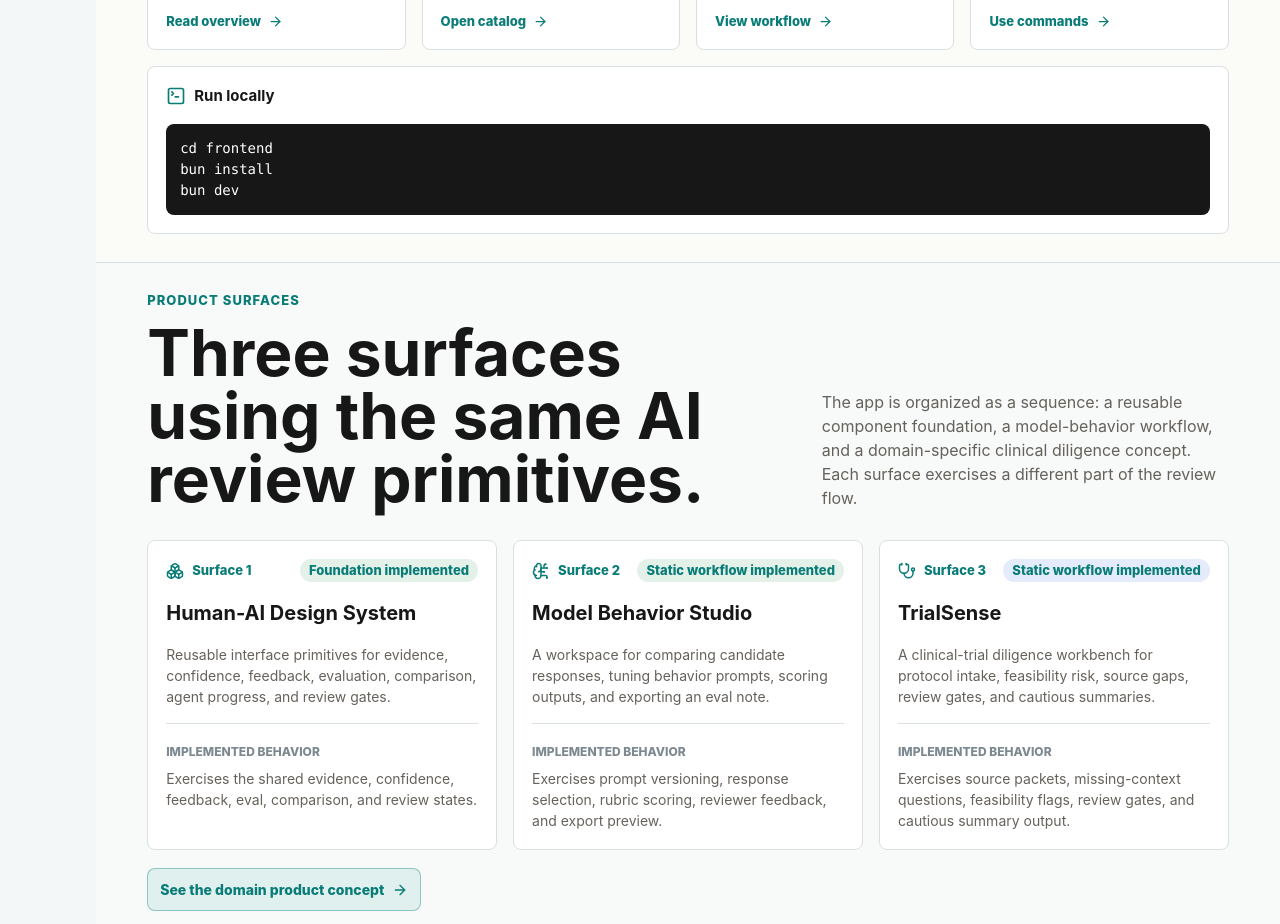
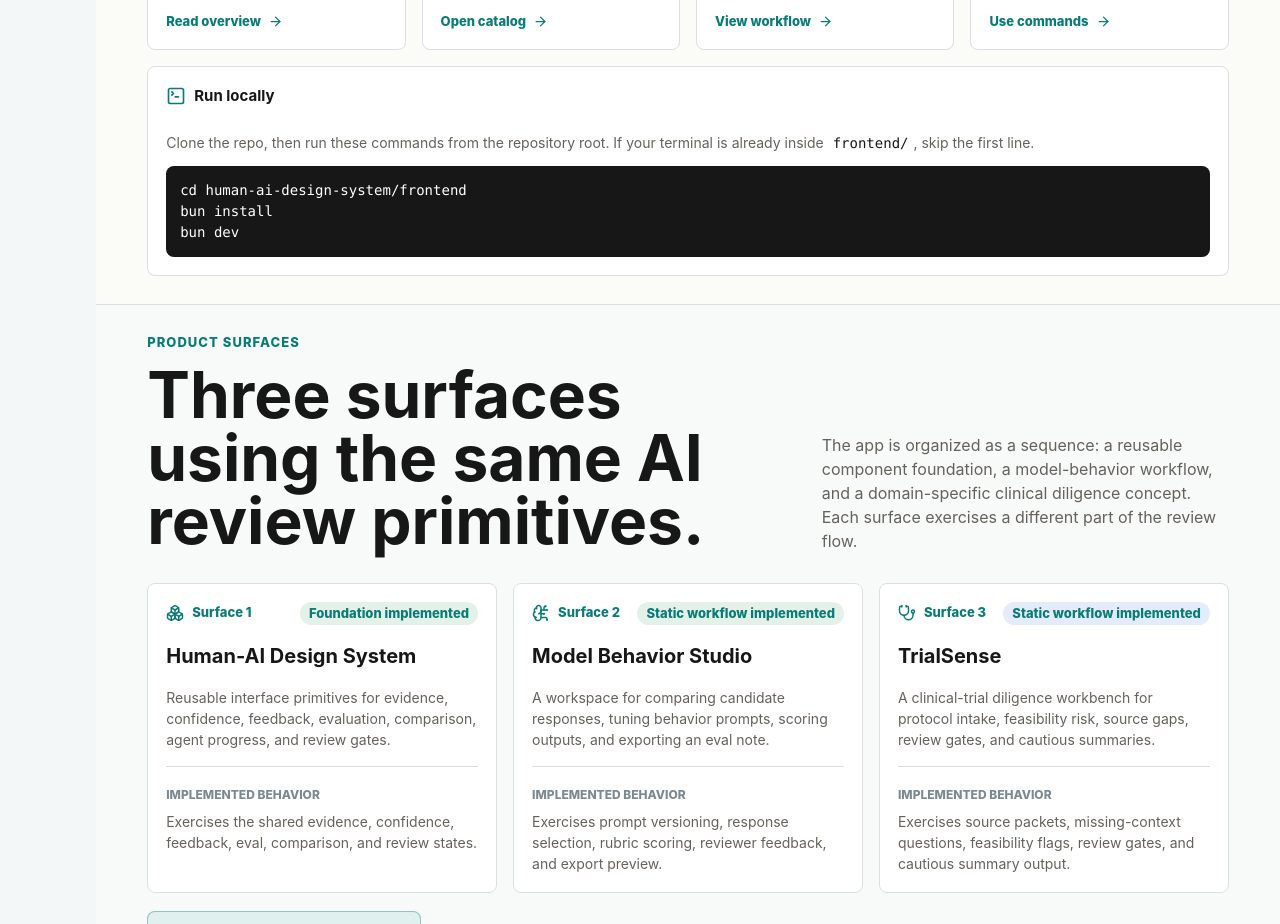
Before and after one commit to katalinawinemixer/human-ai-design-system, a React (Vite) app in the folder frontend/: page / in a window 1280 px wide. Shown: the part 1320-2244 px from the top of the page. Built offline with nearby package versions, Linux system fonts and the light colour scheme.

Commit message:
Clarify frontend local run commands

```diff
--- a/frontend/src/App.css
+++ b/frontend/src/App.css
@@ -381,6 +381,7 @@
 
 .start-card p,
 .run-locally-panel pre,
+.run-locally-note,
 .catalog-card p,
 .state-pattern-card p,
 .motion-principles p,
@@ -390,8 +391,22 @@
 }
 
 .start-card p,
+.run-locally-note,
 .resource-card p {
   margin-top: 8px;
+}
+
+.run-locally-note {
+  margin-bottom: 12px;
+  line-height: 1.6;
+}
+
+.run-locally-note code {
+  border-radius: 6px;
+  padding: 2px 5px;
+  background: var(--cream);
+  color: var(--ink);
+  font-family: ui-monospace, SFMono-Regular, Menlo, Monaco, Consolas, monospace;
 }
 
 .start-card > span {
--- a/frontend/src/sections/GetStartedSection.tsx
+++ b/frontend/src/sections/GetStartedSection.tsx
@@ -31,7 +31,11 @@
           <TerminalSquare size={20} />
           <h3>Run locally</h3>
         </div>
-        <pre>{`cd frontend
+        <p className="run-locally-note">
+          Clone the repo, then run these commands from the repository root. If your terminal is
+          already inside <code>frontend/</code>, skip the first line.
+        </p>
+        <pre>{`cd human-ai-design-system/frontend
 bun install
 bun dev`}</pre>
       </div>
```
Also changed, not shown: 2 other files (tests, documents, lock files or other folders).
